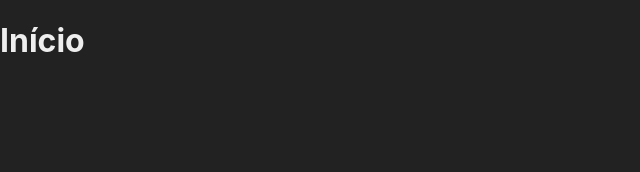
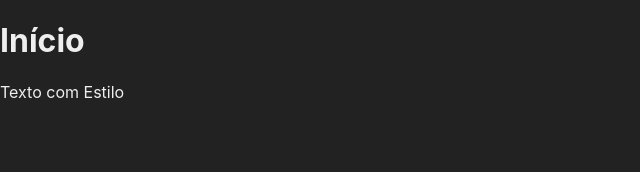
Before and after one commit to maddogxx/cursoreactjs, a Next.js app in the folder nextjs/fundamentos/: page / in a window 1280 px wide. Shown: the top 172 px of the page, without its empty margins (0-640 px from the left). Built offline with nearby package versions, Linux system fonts and the light colour scheme.

Commit message:
93. Navegação entre Componentes

```diff
--- a/nextjs/fundamentos/src/pages/estiloso.jsx
+++ b/nextjs/fundamentos/src/pages/estiloso.jsx
@@ -1,9 +1,11 @@
 import estilo from "../styles/estiloso.module.css";
+import Link from "next/link";
 
 export default function Estiloso() {
     return (
         <div className={estilo.roxo}>
             <h1>Estilo usando CSS Módulos</h1>
+            <Link href="/">Voltar</Link>
         </div>
     );
 }
--- a/nextjs/fundamentos/src/pages/index.jsx
+++ b/nextjs/fundamentos/src/pages/index.jsx
@@ -1,7 +1,10 @@
+import Link from "next/link";
+
 export default function Inicio() {
   return (
     <div>
       <h1>Início</h1>
+      <Link href="/estiloso">Texto com Estilo</Link>
     </div>
   );
 }
```
